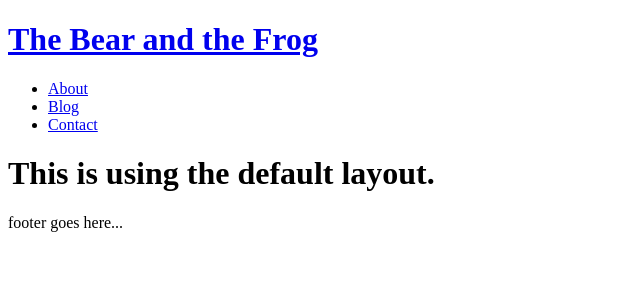
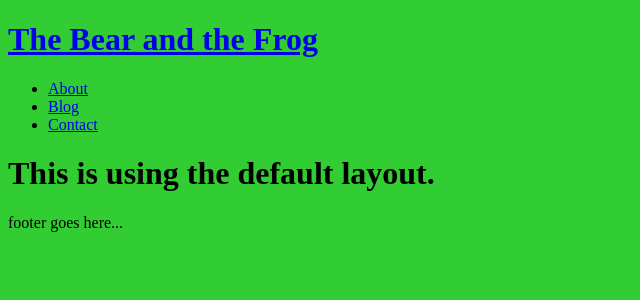
Before and after one commit to SevenZeroThree/The-Bear-and-the-Frog, a Jekyll site: the page built from index.html, in a window 1280 px wide. Shown: the top 300 px of the page, without its empty margins (0-640 px from the left). Built offline with Jekyll 4.4.1, drawn with Linux system fonts in a browser that asks for light colours; the list of posts is cut into pages by our own code.

Commit message:
add styles

```diff
--- a/_layouts/default.html
+++ b/_layouts/default.html
@@ -11,6 +11,8 @@
 	<meta name="MobileOptimized" content="320">
 	<meta name="viewport" content="width=device-width, initial-scale=1">
 
+	<link rel="stylesheet" href="{{ site.baseurl }}/content/styles.css" />
+
 	<link href="{{ site.subscribe_rss }}" rel="alternate" title="{{site.title}}" type="application/atom+xml">
 	<!--[if lt IE 9]><script src="//html5shiv.googlecode.com/svn/trunk/html5.js"></script><![endif]-->
 	<!--Fonts from Google"s Web font directory at http://google.com/webfonts -->
@@ -20,17 +22,9 @@
 
 <body>
 	<div class="container">
-		<div class="left-col">
-			<div class="intrude-less">
-				<header id="header" class="inner">{% include header.html %}</header>
-			</div>
-		</div>
-		<div class="mid-col">
-			<div class="mid-col-container">
-				<div id="content" class="inner">{{ content }}</div>
-			</div>
-			<footer id="footer" class="inner">{% include footer.html %}</footer>
-		</div>
+		<header id="header">{% include header.html %}</header>
+		<div id="content">{{ content }}</div>
+		<footer id="footer">{% include footer.html %}</footer>
 	</div>
 </body>
 </html>
--- /dev/null
+++ b/content/styles.css
@@ -0,0 +1,3 @@
+body {
+    background: limegreen;
+}
```
